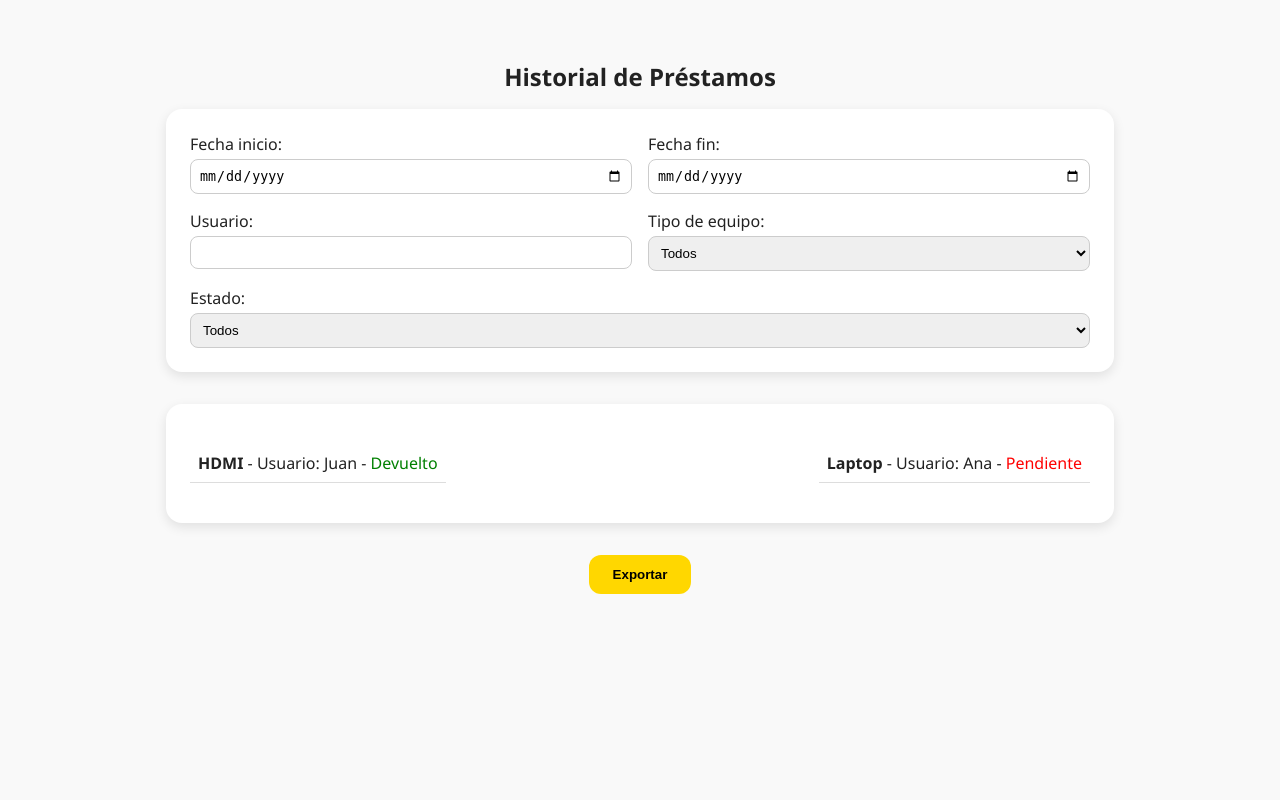
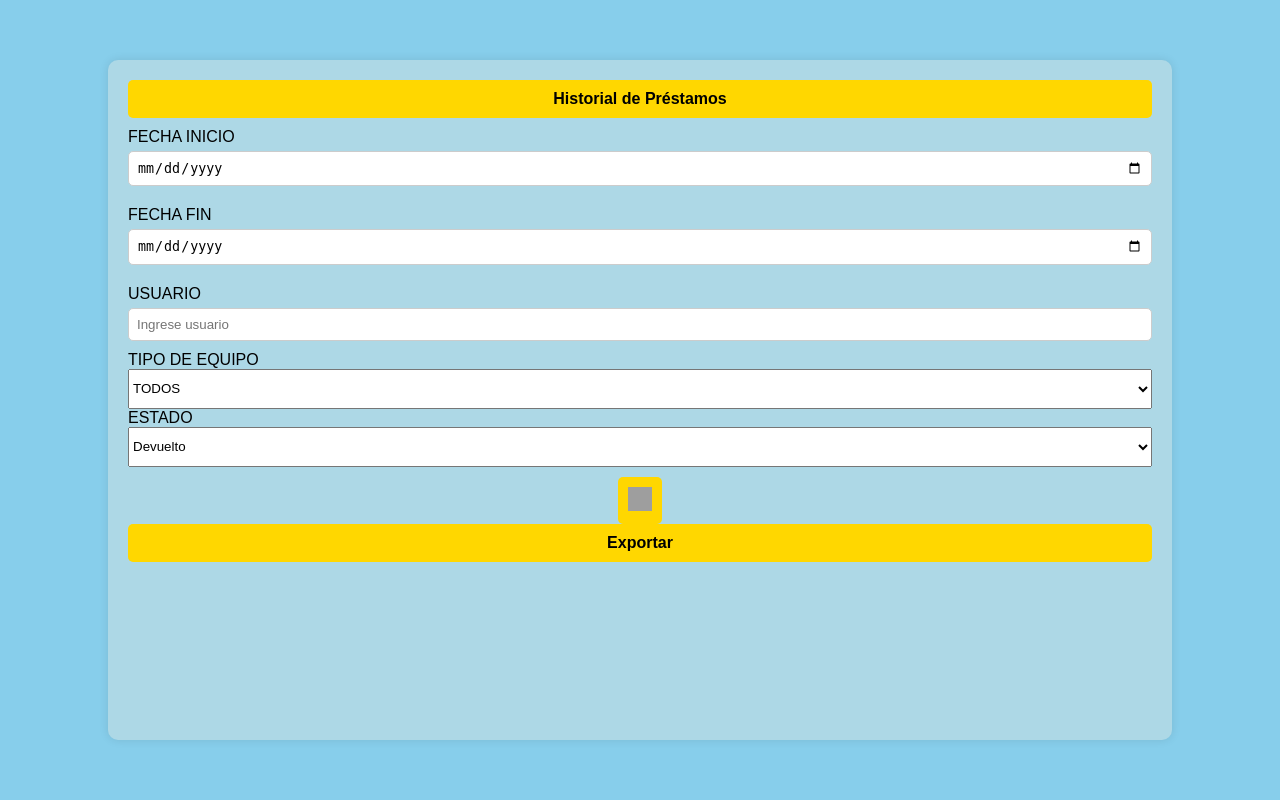
Before and after one commit to Roberstxx/Gestor-de-prestamos-CIC, a Flask app: template templates/Admin/Historial Pretamos/HistorialPrestamos.html in a window 1280 px wide. Run offline with Flask 3, Linux system fonts and the light colour scheme; the template is opened without the code that fills it, so the values that code supplies are empty; grey boxes are pictures that could not be loaded.

Commit message:
HistorialPrestamos.html

```diff
--- a/templates/Admin/Historial Pretamos/HistorialPrestamos.html
+++ b/templates/Admin/Historial Pretamos/HistorialPrestamos.html
@@ -2,99 +2,153 @@
 <html lang="es">
 <head>
     <meta charset="UTF-8">
+    <meta name="viewport" content="width=device-width, initial-scale=1.0">
     <title>Historial de Préstamos</title>
     <style>
         body {
-      font-family: 'Segoe UI', sans-serif;
-      background: #f9f9f9;
-      color: #222;
-      padding: 2rem;
+            font-family: Arial, sans-serif;
+            background-color: #87CEEB;
+            display: flex;
+            justify-content: center;
+            align-items: center;
+            height: 100vh;
+            margin: 0;
         }
-    h2 {
-      text-align: center;
-      margin-bottom: 1rem;
-    }
-    .card {
-      background: white;
-      border-radius: 16px;
-      padding: 1.5rem;
-      box-shadow: 0 4px 12px rgba(0,0,0,0.1);
-      max-width: 900px;
-      margin: 0 auto 2rem;
-      display: flex;
-      flex-wrap: wrap;
-      gap: 1rem;
-      justify-content: space-between;
-    }
-    label {
-      flex: 1 1 45%;
+        .container {
+            background-color: #ADD8E6;
+            border-radius: 10px;
+            padding: 20px;
+            width: 80%;
+            height: 80%;
+            box-shadow: 0 0 10px rgba(0, 0, 0, 0.1);
             display: flex;
             flex-direction: column;
-      font-weight: 500;
-      gap: 0.25rem;
         }
-    input, select {
-      padding: 0.5rem;
-      border-radius: 8px;
+        .header {
+            background-color: #FFD700;
+            padding: 10px;
+            border-radius: 5px;
+            text-align: center;
+            font-weight: bold;
+        }
+        .form-group {
+            margin: 10px 0;
+            display: flex;
+            flex-direction: column;
+        }
+        .form-group label {
+            margin-bottom: 5px;
+        }
+        .form-group input, .form-group select {
+            padding: 8px;
+            border-radius: 5px;
             border: 1px solid #ccc;
         }
-    .results {
-      max-height: 300px;
-      overflow-y: auto;
+        .filter-section {
+            display: flex;
+            flex-direction: column;
+            align-items: center;
         }
-    .results p {
-      padding: 0.5rem;
-      border-bottom: 1px solid #ddd;
+        .filter-group {
+            width: 100%;
         }
-    .yellow {
-      background: #FFD700;
-      padding: 0.75rem 1.5rem;
+        .filter-group select {
+            width: 100%;
+            height: 40px; /* Aumentando tamaño */
+        }
+        .search-button {
+            background-color: #FFD700;
             border: none;
-      border-radius: 12px;
+            padding: 10px;
+            border-radius: 5px;
+            cursor: pointer;
+            margin-top: 10px; /* Separación de los filtros */
+        }
+        .search-button img {
+            width: 24px;
+            height: 24px;
+        }
+        .report-section {
+            background-color: #E0FFFF;
+            padding: 10px;
+            border-radius: 5px;
+            margin: 10px 0;
+            display: none;
+        }
+        .report-title {
+            font-weight: bold;
+            text-align: center;
+            margin-bottom: 5px;
+        }
+        .report-item {
+            padding: 5px;
+            border-bottom: 1px solid #ccc;
+        }
+        .export-button {
+            background-color: #FFD700;
+            padding: 10px;
+            border-radius: 5px;
+            text-align: center;
             cursor: pointer;
             font-weight: bold;
-      color: #000;
-      display: block;
-      margin: 0 auto;
         }
     </style>
 </head>
 <body>
-
-  <h2>Historial de Préstamos</h2>
-
-  <form class="card">
-    <label>Fecha inicio:
-      <input type="date" />
-    </label>
-    <label>Fecha fin:
-      <input type="date" />
-    </label>
-    <label>Usuario:
-      <input type="text" />
-    </label>
-    <label>Tipo de equipo:
-      <select>
-        <option>Todos</option>
-        <option>Laptop</option>
-        <option>HDMI</option>
+    <div class="container">
+        <div class="header">Historial de Préstamos</div>
+        <div class="form-group">
+            <label for="fecha-inicio">FECHA INICIO</label>
+            <input type="date" id="fecha-inicio">
+        </div>
+        <div class="form-group">
+            <label for="fecha-fin">FECHA FIN</label>
+            <input type="date" id="fecha-fin">
+        </div>
+        <div class="form-group">
+            <label for="usuario">USUARIO</label>
+            <input type="text" id="usuario" placeholder="Ingrese usuario">
+        </div>
+        <div class="filter-section">
+            <div class="filter-group">
+                <label for="tipo-equipo">TIPO DE EQUIPO</label>
+                <select id="tipo-equipo">
+                    <option value="todos">TODOS</option>
+                    <option value="laptop">Laptop</option>
+                    <option value="hdmi">HDMI</option>
+                    <option value="proyector">Proyector</option>
                 </select>
-    </label>
-    <label>Estado:
-      <select>
-        <option>Todos</option>
-        <option>Devuelto</option>
-        <option>Pendiente</option>
+            </div>
+            <div class="filter-group">
+                <label for="estado">ESTADO</label>
+                <select id="estado">
+                    <option value="devuelto">Devuelto</option>
+                    <option value="pendiente">Pendiente</option>
                 </select>
-    </label>
-  </form>
-
-  <div class="card results">
-    <p><strong>HDMI</strong> - Usuario: Juan - <span style="color: green;">Devuelto</span></p>
-    <p><strong>Laptop</strong> - Usuario: Ana - <span style="color: red;">Pendiente</span></p>
+            </div>
+            <button class="search-button" onclick="mostrarReportes()">
+                <img src="https://cdn-icons-png.flaticon.com/512/54/54481.png" alt="Buscar">
+            </button>
+        </div>
+        <div id="reportes">
+            <div class="report-section">
+                <div class="report-title">Equipos devueltos</div>
+                <div class="report-item">HDMI - Perla Karime - Devuelto</div>
+            </div>
+            <div class="report-section">
+                <div class="report-title">Equipos pendientes</div>
+                <div class="report-item">Laptop - Heribe Huribe - Pendiente</div>
+            </div>
+        </div>
+        <div class="export-button">Exportar</div>
     </div>
 
-  <button class="yellow">Exportar</button>
-
+    <script>
+        function mostrarReportes() {
+            document.querySelectorAll('.report-section').forEach(section => {
+                section.style.display = 'block';
+            });
+        }
+    </script>
 </body>
 </html>
```
Lines whose indentation alone changed are shown as unchanged.
